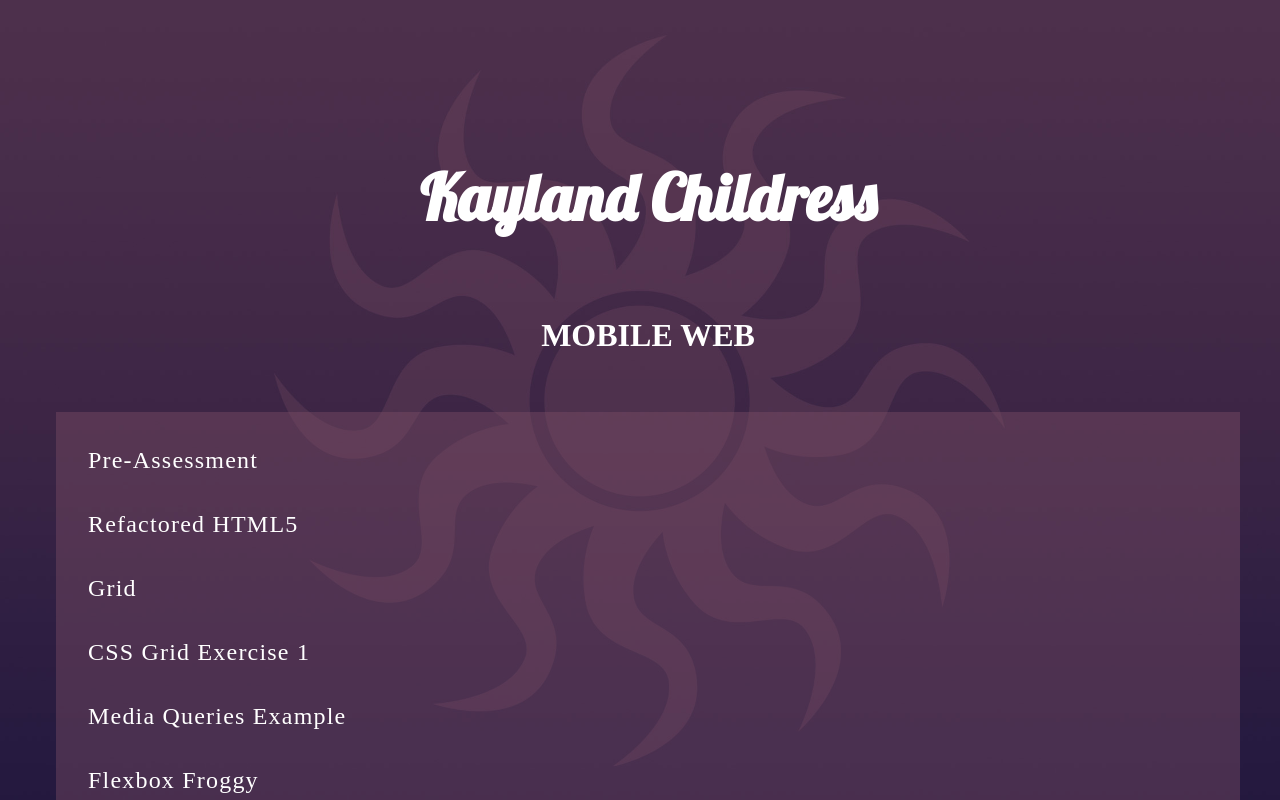
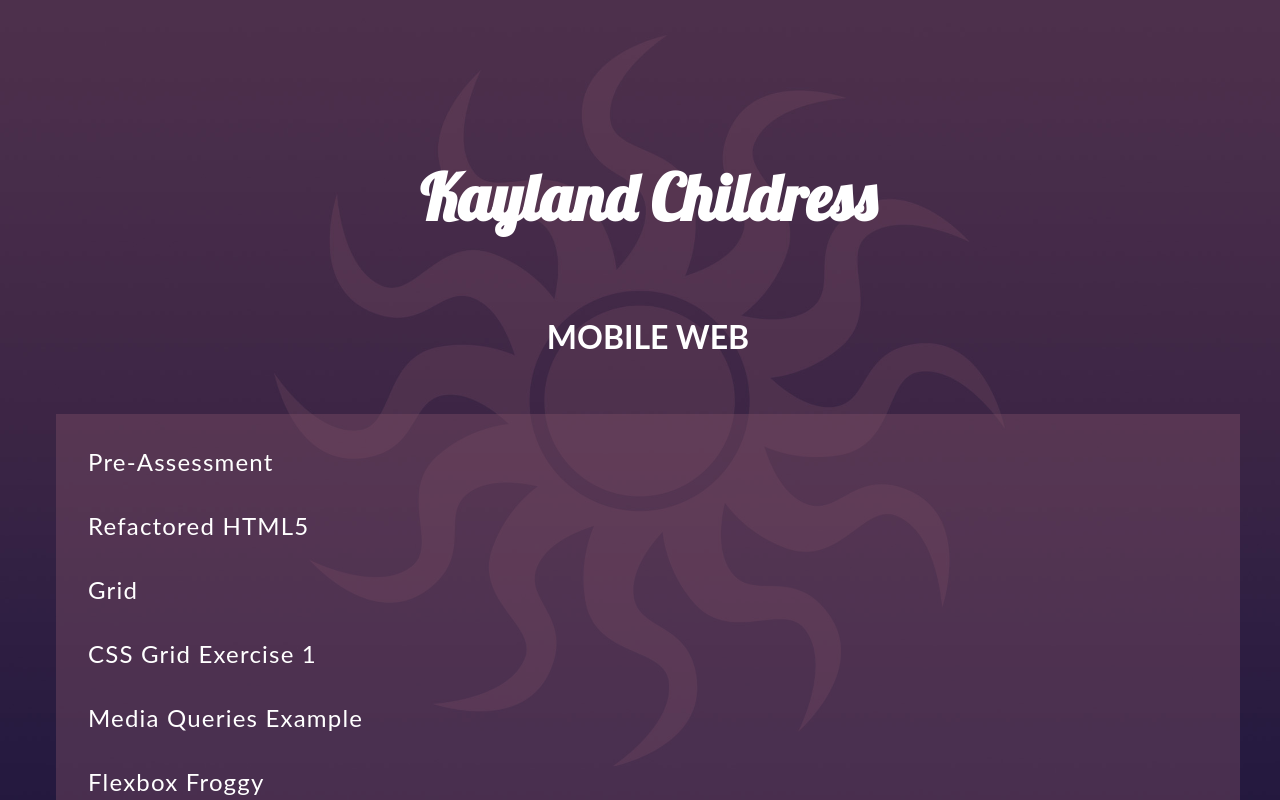
Before and after one commit to Kayland-Childress/Mobile-Web, a plain HTML site: page index.html in a window 1280 px wide. Shown: the top 800 px of the page. Drawn offline with Linux system fonts and the light colour scheme; a web font is replaced by a local one.

Commit message:
Now homepage should be fixed.

```diff
--- a/assets/css/style.css
+++ b/assets/css/style.css
@@ -13,23 +13,6 @@ main {
   padding: 0;
 }
 
-/*body {
-  margin: 0;
-  padding: 0;
-  background-size: cover;
-  background-repeat: no-repeat;
-  background-position: center;
-  background-image: url("../img/bg-web.jpg");
-  height: 100vh;
-  background-attachment: fixed;
-
-  font-family: "Lato", sans-serif;
-  color: white;
-
-  align-content: center;
-  text-align: center;
-}*/
-
 body {
   position: absolute;
   top: 0;
@@ -41,6 +24,7 @@ body {
   background-position: center;
   background-repeat: no-repeat;
   background-attachment: fixed;
+  font-family: "Lato", sans-serif;
 }
 
 header.primary {
@@ -64,17 +48,6 @@ header.primary {
   font-size: 2em;
 }
 
-/*#container {
-  background-color: rgba(129, 80, 102, 0.4);
-
-}*/
-
-/*a {
-  text-decoration: none;
-  color: white;
-  font-size: 2em;
-}*/
-
 nav {
   color: #fff;
   display: flex;
@@ -88,14 +61,6 @@ nav {
   width: calc(100% - 4rem);
   max-width: 72rem;
 }
-
-/*menu {
-  align-items: center;
-}
-
-menuitem {
-  display: flex;
-}*/
 
 nav menu {
   letter-spacing: 0.075em;
```
